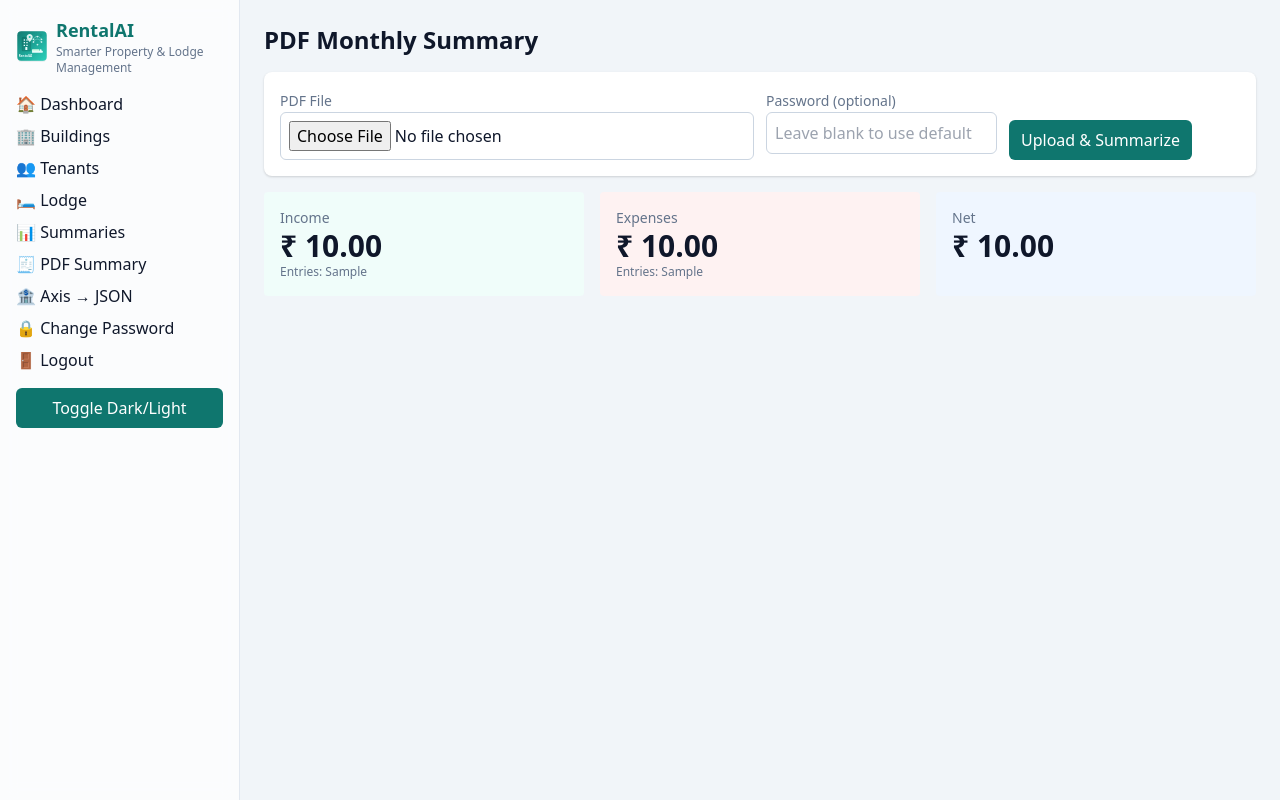
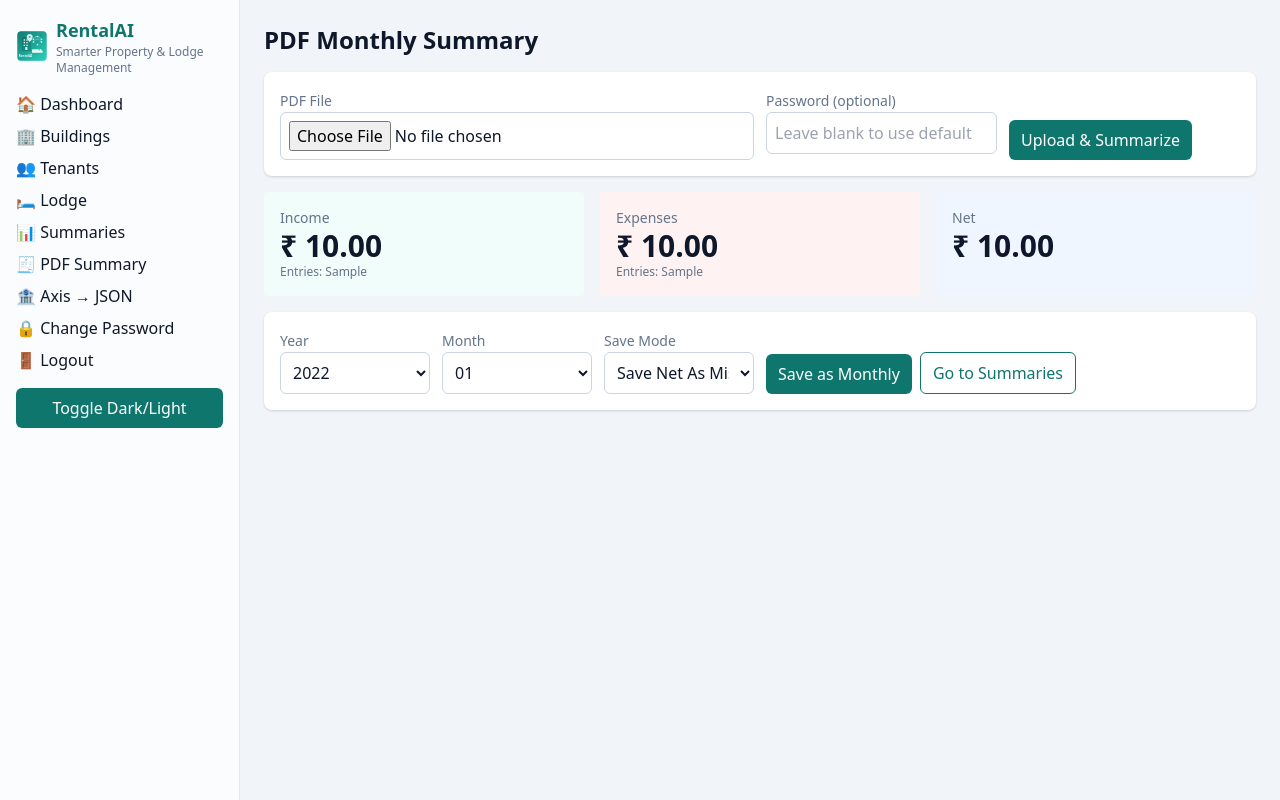
Before and after one commit to bibujohny/rentalAI, a Flask app: template app/templates/pdf_summary.html in a window 1280 px wide. Run offline with Flask 3, Linux system fonts and the light colour scheme; the template is opened without the code that fills it: most values are stand-ins (such as "Sample title", 1, 10 or a date in 2020); some libraries are stand-ins or nearby versions.

Commit message:
feat(pdf): add Save as Monthly action (net or income to Misc Income) with month/year selection

```diff
--- a/app/templates/pdf_summary.html
+++ b/app/templates/pdf_summary.html
@@ -18,7 +18,7 @@
 </div>
 
 {% if result %}
-<div class="grid grid-cols-1 md:grid-cols-3 gap-4">
+<div class="grid grid-cols-1 md:grid-cols-3 gap-4 mb-4">
   <div class="p-4 rounded bg-teal-50 dark:bg-slate-700/50">
     <div class="text-sm text-slate-500">Income</div>
     <div class="text-3xl font-bold">₹ {{ '%.2f'|format(result.income_total) if result.income_total is not none else result['income_total'] }}</div>
@@ -34,5 +34,42 @@
     <div class="text-3xl font-bold">₹ {{ '%.2f'|format(result.net) if result.net is not none else result['net'] }}</div>
   </div>
 </div>
+
+<div class="card mb-4">
+  <form method="post" action="{{ url_for('pdf.save_monthly') }}" class="grid grid-cols-1 md:grid-cols-6 gap-3">
+    <div>
+      <label class="text-sm text-slate-500">Year</label>
+      <select name="year" class="input" required>
+        {% for y in range(2022, 2036) %}
+        <option value="{{ y }}">{{ y }}</option>
+        {% endfor %}
+      </select>
+    </div>
+    <div>
+      <label class="text-sm text-slate-500">Month</label>
+      <select name="month" class="input" required>
+        {% for m in range(1,13) %}
+        <option value="{{ m }}">{{ "%02d"|format(m) }}</option>
+        {% endfor %}
+      </select>
+    </div>
+    <div>
+      <label class="text-sm text-slate-500">Save Mode</label>
+      <select name="mode" class="input">
+        <option value="net">Save Net As Misc Income</option>
+        <option value="income">Save Income As Misc Income</option>
+      </select>
+    </div>
+    <input type="hidden" name="income_total" value="{{ result.income_total if result.income_total is not none else result['income_total'] }}">
+    <input type="hidden" name="expense_total" value="{{ result.expense_total if result.expense_total is not none else result['expense_total'] }}">
+    <input type="hidden" name="net" value="{{ result.net if result.net is not none else result['net'] }}">
+    <input type="hidden" name="income_entries" value="{{ result.income_entries }}">
+    <input type="hidden" name="expense_entries" value="{{ result.expense_entries }}">
+    <div class="md:col-span-3 flex items-end">
+      <button class="btn">Save as Monthly</button>
+      <a class="btn-outline ml-2" href="{{ url_for('summaries.list_summaries') }}">Go to Summaries</a>
+    </div>
+  </form>
+</div>
 {% endif %}
 {% endblock %}
```
Also changed, not shown: app/routes/pdf_summary.py (+65 -0 lines).
